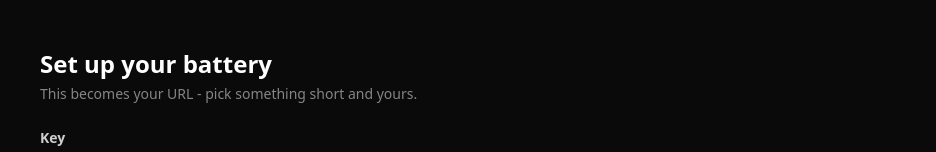
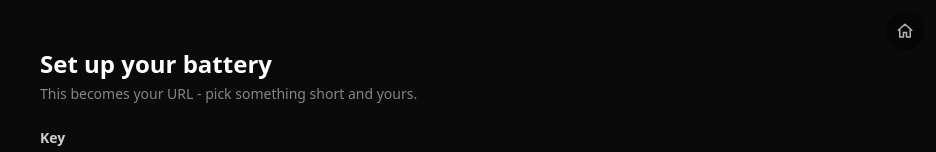
Before and after one commit to qtrandev/social-battery, a React (Vite) app: page /new in a window 1280 px wide. Shown: the top 152 px of the page, without its empty margins (344-1280 px from the left). Built offline with nearby package versions, Linux system fonts and the light colour scheme.

Commit message:
Add home button navigation on New page

```diff
--- a/src/pages/CreateBattery.jsx
+++ b/src/pages/CreateBattery.jsx
@@ -1,5 +1,6 @@
 import { useState } from 'react';
-import { useNavigate } from 'react-router';
+import { Link, useNavigate } from 'react-router';
+import { shellButtonClass } from '../shell/FullscreenShell.jsx';
 import { createConfig, ApiError } from '../lib/api.js';
 import { setEditToken } from '../lib/ownership.js';
 import { recordMyBattery } from '../lib/myBatteries.js';
@@ -81,7 +82,12 @@ export default function CreateBattery() {
   }
 
   return (
-    <div className="min-h-screen bg-neutral-950 px-6 py-12">
+    <div className="relative min-h-screen bg-neutral-950 px-6 py-12">
+      <Link to="/" className={`fixed top-3 right-3 z-20 ${shellButtonClass}`} aria-label="Go home">
+        <svg width="18" height="18" viewBox="0 0 24 24" fill="none" stroke="currentColor" strokeWidth="2">
+          <path d="M3 11l9-8 9 8M5 10v10h5v-6h4v6h5V10" strokeLinecap="round" strokeLinejoin="round" />
+        </svg>
+      </Link>
       <form onSubmit={handleSubmit} className="mx-auto max-w-lg flex flex-col gap-6">
         <div>
           <h1 className="text-2xl font-black text-white">Set up your battery</h1>
--- a/src/pages/ViewBattery.jsx
+++ b/src/pages/ViewBattery.jsx
@@ -138,7 +138,7 @@ export default function ViewBattery() {
 
         {!editToken && guestLevel !== null && (
           <p className="absolute bottom-2 inset-x-0 text-center text-xs text-white/50 text-legible">
-            Just for you — not saved, resets on reload
+            Just for you - not saved, resets on reload
           </p>
         )}
       </div>
```
